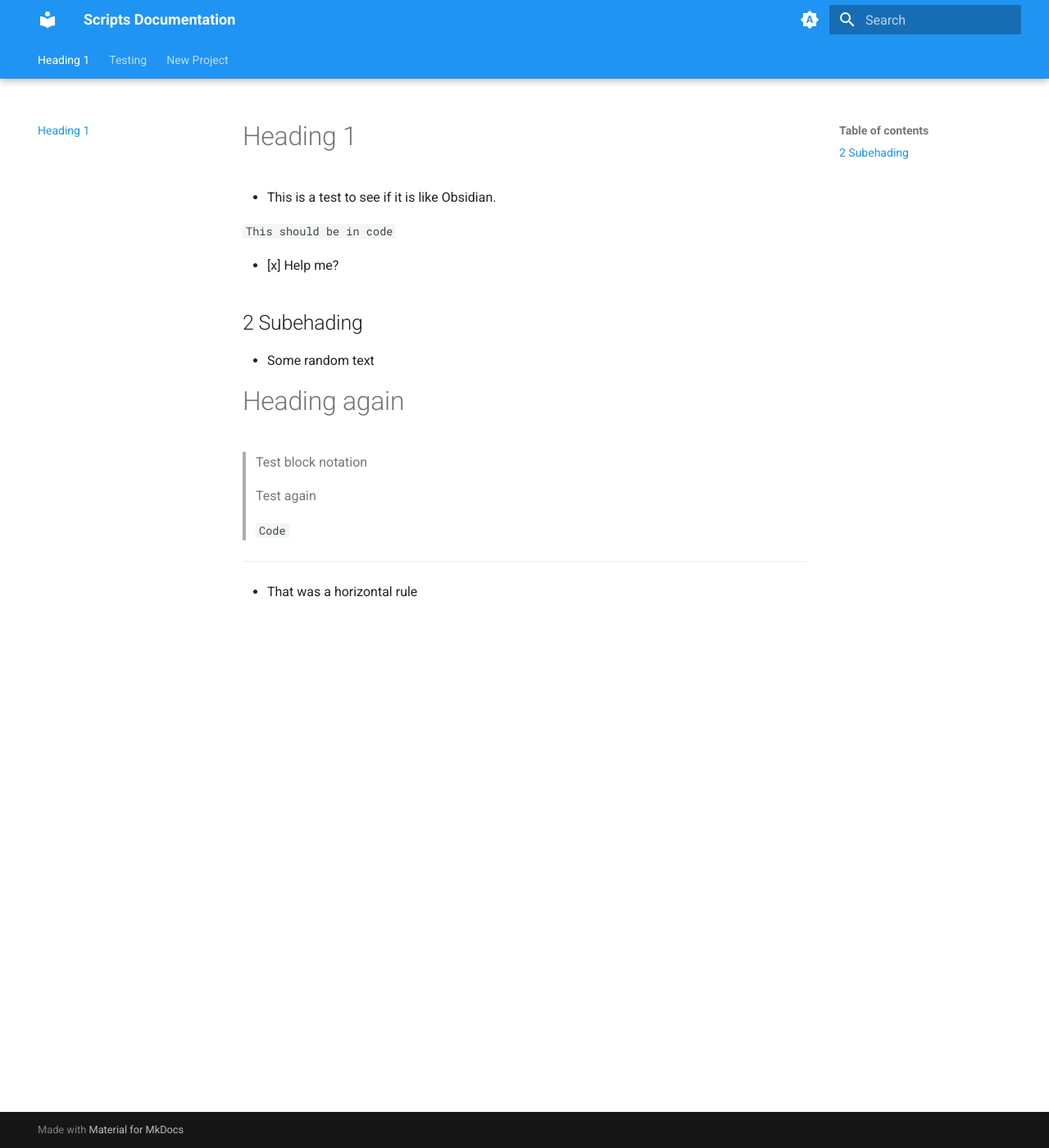
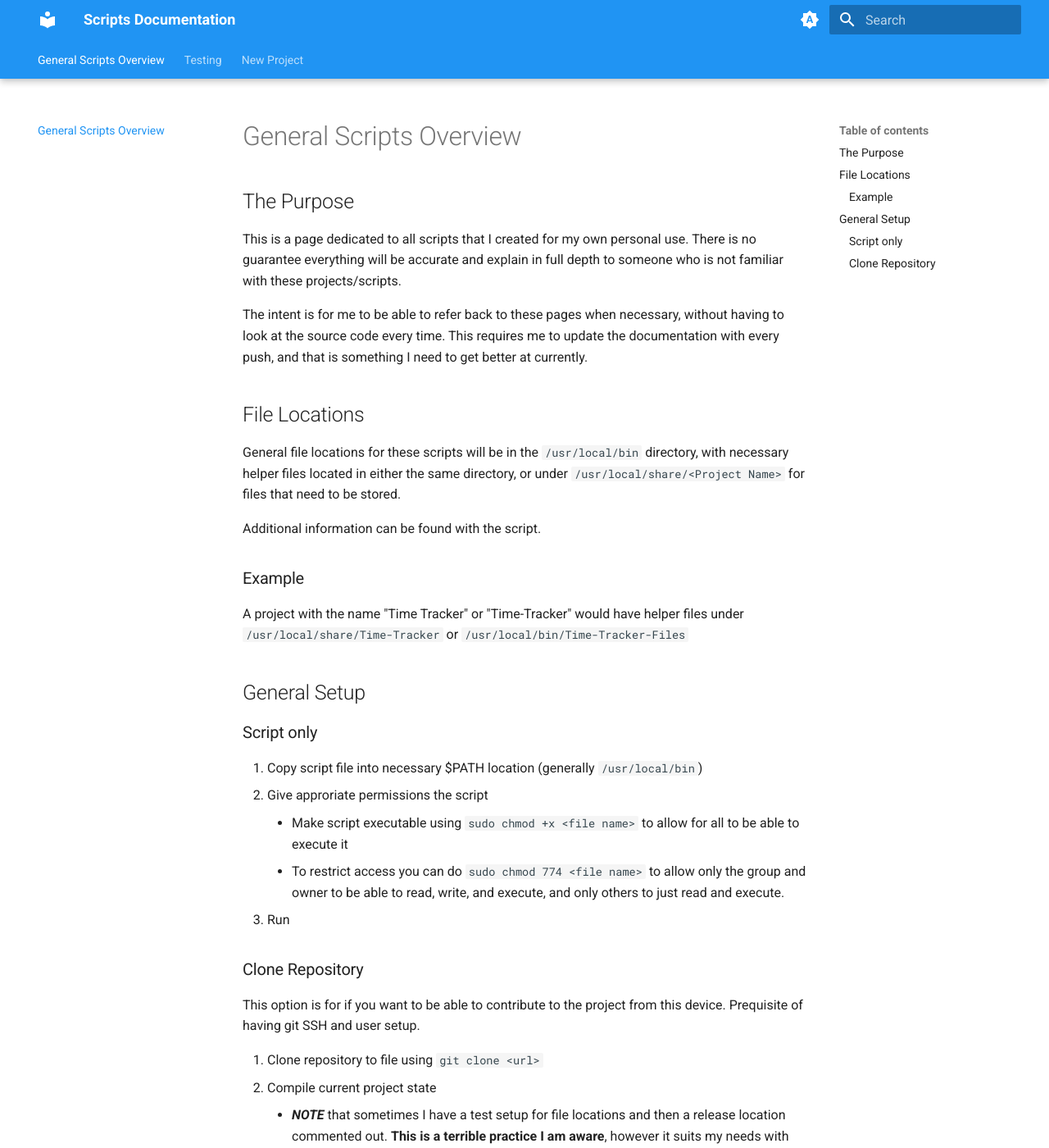
Before and after one commit to RyanB-code/Scripts, an MkDocs documentation site: the page built from docs/index.md, in a window 1280 px wide and 1400 px high. Shown: the whole window at 82% size. Built offline with MkDocs 1.6.1 and Material for MkDocs 9.7.7, drawn with Linux system fonts in a browser that asks for light colours; some of the changed text lies outside the part shown.

Commit message:
Setup of settings for the documentation page

````diff
--- a/docs/index.md
+++ b/docs/index.md
@@ -1,23 +1,38 @@
-# Heading 1
-
-- This is a test to see if it is like Obsidian.
-
-```This should be in code```
+# General Scripts Overview
 
 
-- [x] Help me?
+## The Purpose
 
-## 2 Subehading
+This is a page dedicated to all scripts that I created for my own personal use. There is no guarantee everything will be accurate and explain in full depth to someone who is not
+familiar with these projects/scripts.
 
-- Some random text
+The intent is for me to be able to refer back to these pages when necessary, without having to look at the source code every time. This requires me to update the documentation with every push, and that is something I need to get better at currently.
 
-# Heading again
+## File Locations
 
-> Test block notation
->
-> Test again
->
-> ```Code```
+General file locations for these scripts will be in the `/usr/local/bin` directory, with necessary helper files located in either the same directory, or under `/usr/local/share/<Project Name>` for files that need to be stored.
 
----
-- That was a horizontal rule
+Additional information can be found with the script.
+
+### Example
+A project with the name "Time Tracker" or "Time-Tracker" would have helper files under `/usr/local/share/Time-Tracker` or `/usr/local/bin/Time-Tracker-Files`
+
+
+## General Setup
+
+
+### Script only
+1. Copy script file into necessary $PATH location (generally `/usr/local/bin`)
+2. Give approriate permissions the script
+    - Make script executable using `sudo chmod +x <file name>` to allow for all to be able to execute it
+    - To restrict access you can do `sudo chmod 774 <file name>` to allow only the group and owner to be able to read, write, and execute, and only others to just read and execute.
+3. Run
+
+### Clone Repository
+This option is for if you want to be able to contribute to the project from this device. Prequisite of having git SSH and user setup.
+
+1. Clone repository to file using `git clone <url>`
+2. Compile current project state
+    - ***NOTE*** that sometimes I have a test setup for file locations and then a release location commented out. **This is a terrible practice I am aware**, however it suits my needs with the time that I desire to spend on projects.
+    - Ensure the correct locations are given
+3. Refer to *Script Only* procedures for directions on where to put the output file
````
